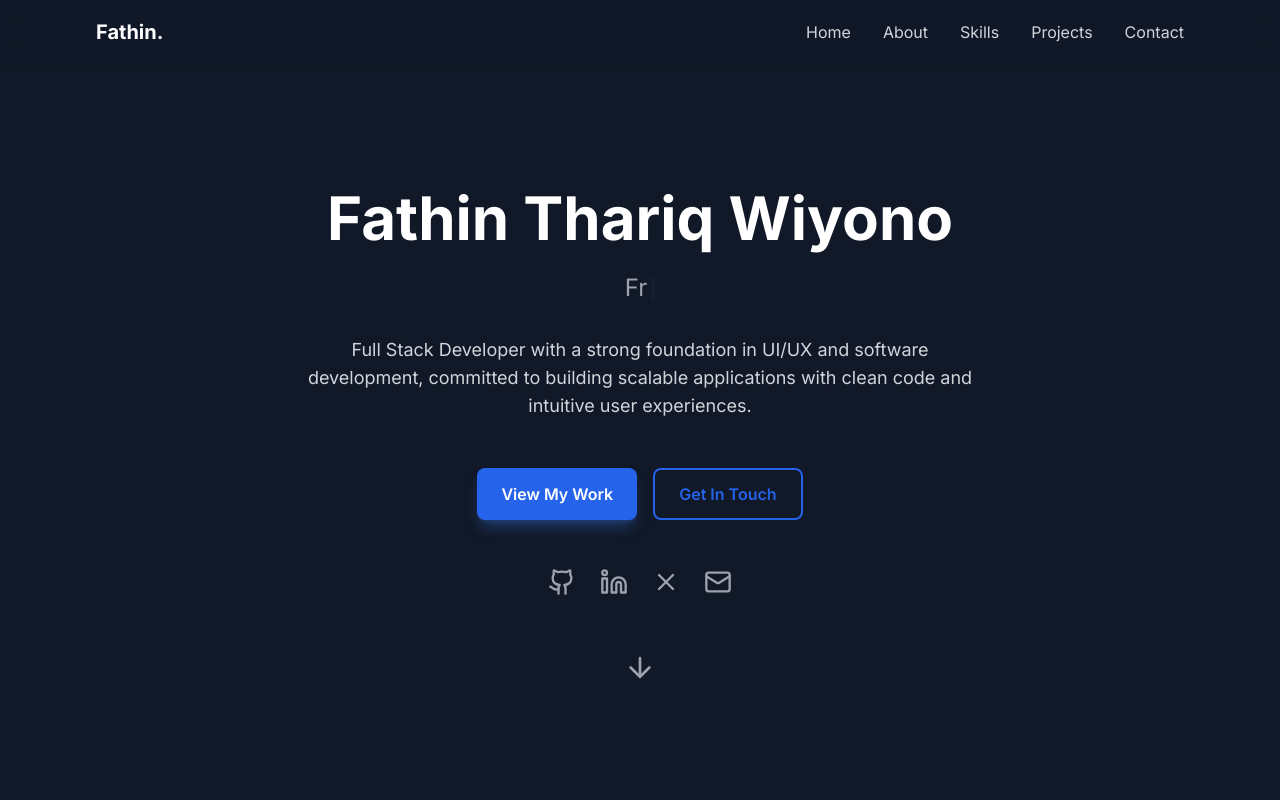
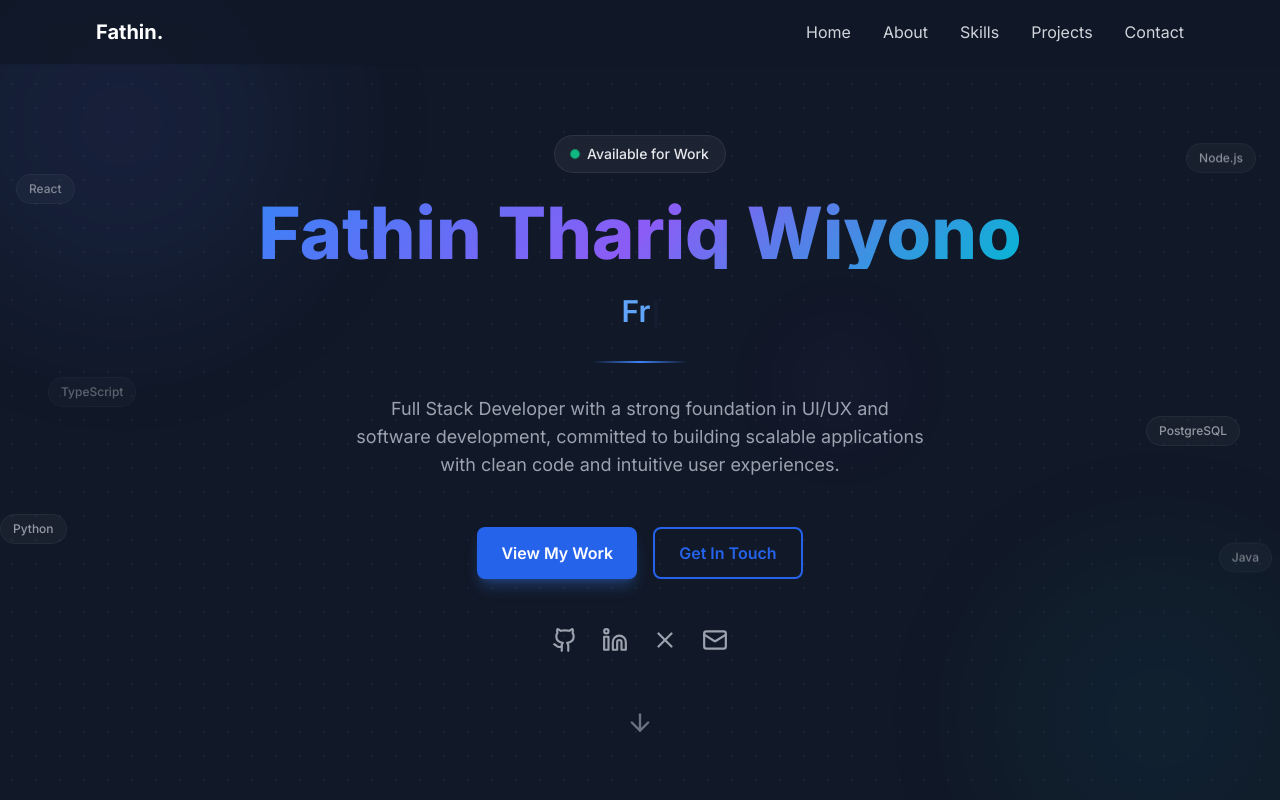
Before and after one commit to MustThor/projek-portofolio, a React (Vite) app: page / in a window 1280 px wide. Shown: the top 800 px of the page. Built offline with nearby package versions, Linux system fonts and the light colour scheme.

Commit message:
feat: add animated Hero section with typing effect and global CSS styles

```diff
--- a/src/components/sections/Hero.jsx
+++ b/src/components/sections/Hero.jsx
@@ -2,6 +2,15 @@
 import { motion } from 'framer-motion';
 import { ArrowDown, Github, Linkedin, Mail, X } from 'lucide-react';
 import Button from '../ui/Button';
+
+const techPills = [
+  { label: 'React', x: '-left-4 sm:left-4', y: 'top-[22%]', delay: 0 },
+  { label: 'Node.js', x: '-right-2 sm:right-6', y: 'top-[18%]', delay: 1.2 },
+  { label: 'Python', x: '-left-6 sm:left-0', y: 'bottom-[32%]', delay: 0.6 },
+  { label: 'Java', x: '-right-4 sm:right-2', y: 'bottom-[28%]', delay: 1.8 },
+  { label: 'TypeScript', x: '-left-2 sm:left-12', y: 'top-[48%]', delay: 2.4 },
+  { label: 'PostgreSQL', x: '-right-6 sm:right-10', y: 'top-[52%]', delay: 0.8 },
+];
 
 const Hero = () => {
   const [typedText, setTypedText] = useState('');
@@ -48,42 +57,153 @@
   return (
     <section
       id="home"
-      className="min-h-screen flex items-center justify-center px-4 sm:px-6 lg:px-8 pt-16"
+      className="min-h-screen flex items-center justify-center px-4 sm:px-6 lg:px-8 pt-16 relative overflow-hidden"
     >
-      <div className="max-w-4xl mx-auto text-center">
+      {/* === BACKGROUND LAYERS === */}
+
+      {/* Dot grid pattern */}
+      <div className="absolute inset-0 dot-grid" />
+
+      {/* Gradient Orb 1 — Blue/Purple */}
+      <motion.div
+        className="absolute -top-32 -left-32 w-[500px] h-[500px] rounded-full opacity-30 dark:opacity-20 blur-3xl pointer-events-none"
+        style={{
+          background: 'radial-gradient(circle, rgba(99,102,241,0.6) 0%, rgba(59,130,246,0.3) 50%, transparent 70%)',
+        }}
+        animate={{
+          x: [0, 40, -20, 0],
+          y: [0, -30, 20, 0],
+        }}
+        transition={{
+          duration: 12,
+          repeat: Infinity,
+          ease: 'easeInOut',
+        }}
+      />
+
+      {/* Gradient Orb 2 — Cyan/Teal */}
+      <motion.div
+        className="absolute -bottom-32 -right-32 w-[450px] h-[450px] rounded-full opacity-25 dark:opacity-15 blur-3xl pointer-events-none"
+        style={{
+          background: 'radial-gradient(circle, rgba(6,182,212,0.5) 0%, rgba(20,184,166,0.25) 50%, transparent 70%)',
+        }}
+        animate={{
+          x: [0, -35, 25, 0],
+          y: [0, 25, -35, 0],
+        }}
+        transition={{
+          duration: 15,
+          repeat: Infinity,
+          ease: 'easeInOut',
+        }}
+      />
+
+      {/* Small accent orb */}
+      <motion.div
+        className="absolute top-1/3 right-1/4 w-[200px] h-[200px] rounded-full opacity-20 dark:opacity-10 blur-2xl pointer-events-none"
+        style={{
+          background: 'radial-gradient(circle, rgba(168,85,247,0.5) 0%, transparent 70%)',
+        }}
+        animate={{
+          x: [0, 20, -20, 0],
+          y: [0, -20, 15, 0],
+          scale: [1, 1.1, 0.95, 1],
+        }}
+        transition={{
+          duration: 10,
+          repeat: Infinity,
+          ease: 'easeInOut',
+        }}
+      />
+
+      {/* === FLOATING TECH PILLS === */}
+      {techPills.map((pill) => (
+        <motion.div
+          key={pill.label}
+          className={`absolute ${pill.x} ${pill.y} hidden md:flex`}
+          initial={{ opacity: 0, scale: 0.5 }}
+          animate={{
+            opacity: [0.4, 0.7, 0.4],
+            y: [0, -12, 0],
+            scale: 1,
+          }}
+          transition={{
+            opacity: { duration: 4, repeat: Infinity, delay: pill.delay },
+            y: { duration: 3 + pill.delay * 0.3, repeat: Infinity, ease: 'easeInOut' },
+            scale: { duration: 0.6, delay: 0.8 + pill.delay * 0.15 },
+          }}
+        >
+          <span className="glass px-3 py-1.5 rounded-full text-xs font-medium text-gray-600 dark:text-gray-300 select-none">
+            {pill.label}
+          </span>
+        </motion.div>
+      ))}
+
+      {/* === MAIN CONTENT === */}
+      <div className="max-w-4xl mx-auto text-center relative z-10">
+
+        {/* Status Badge */}
+        <motion.div
+          initial={{ opacity: 0, y: -10 }}
+          animate={{ opacity: 1, y: 0 }}
+          transition={{ duration: 0.5, delay: 0.1 }}
+          className="flex justify-center mb-6"
+        >
+          <span className="glass inline-flex items-center gap-2 px-4 py-2 rounded-full text-sm font-medium text-gray-700 dark:text-gray-200">
+            <motion.span
+              animate={{ scale: [1, 1.3, 1] }}
+              transition={{ duration: 2, repeat: Infinity }}
+              className="inline-block w-2 h-2 rounded-full bg-emerald-500"
+            />
+            Available for Work
+          </span>
+        </motion.div>
+
+        {/* Name — Gradient Text */}
         <motion.h1
           initial={{ opacity: 0, y: 20 }}
           animate={{ opacity: 1, y: 0 }}
           transition={{ duration: 0.6, delay: 0.2 }}
-          className="text-4xl sm:text-5xl md:text-6xl font-bold text-gray-900 dark:text-white mb-6"
+          className="text-4xl sm:text-5xl md:text-7xl font-extrabold mb-6 gradient-text leading-tight"
         >
           Fathin Thariq Wiyono
         </motion.h1>
 
+        {/* Typing Effect */}
         <motion.p
           initial={{ opacity: 0, y: 20 }}
           animate={{ opacity: 1, y: 0 }}
           transition={{ duration: 0.6, delay: 0.3 }}
-          className="text-xl sm:text-2xl text-gray-600 dark:text-gray-400 mb-8"
+          className="text-xl sm:text-2xl md:text-3xl font-semibold text-primary-600 dark:text-primary-400 mb-8"
         >
           {typedText}
           <motion.span
             animate={{ opacity: [1, 0, 1] }}
             transition={{ duration: 1, repeat: Infinity }}
-            className="inline-block w-1 h-6 ml-1 bg-primary-600 dark:bg-primary-400 align-middle"
+            className="inline-block w-1 h-7 ml-1 bg-primary-600 dark:bg-primary-400 align-middle rounded-full"
           />
         </motion.p>
 
+        {/* Decorative Line */}
+        <motion.div
+          initial={{ scaleX: 0 }}
+          animate={{ scaleX: 1 }}
+          transition={{ duration: 0.8, delay: 0.35 }}
+          className="w-24 h-0.5 mx-auto mb-8 bg-gradient-to-r from-transparent via-primary-500 to-transparent"
+        />
+
+        {/* Description */}
         <motion.p
           initial={{ opacity: 0, y: 20 }}
           animate={{ opacity: 1, y: 0 }}
           transition={{ duration: 0.6, delay: 0.4 }}
-          className="text-lg text-gray-700 dark:text-gray-300 mb-12 max-w-2xl mx-auto"
+          className="text-base sm:text-lg text-gray-600 dark:text-gray-400 mb-12 max-w-xl mx-auto leading-relaxed"
         >
           Full Stack Developer with a strong foundation in UI/UX and software development,
           committed to building scalable applications with clean code and intuitive user experiences.
         </motion.p>
 
+        {/* CTA Buttons */}
         <motion.div
           initial={{ opacity: 0, y: 20 }}
           animate={{ opacity: 1, y: 0 }}
@@ -96,48 +216,33 @@
           </Button>
         </motion.div>
 
+        {/* Social Icons */}
         <motion.div
           initial={{ opacity: 0 }}
           animate={{ opacity: 1 }}
           transition={{ duration: 0.6, delay: 0.6 }}
           className="flex justify-center gap-6 mb-12"
         >
-          <a
-            href="https://github.com/MustThor"
-            target="_blank"
-            rel="noopener noreferrer"
-            className="text-gray-600 dark:text-gray-400 hover:text-primary-600 dark:hover:text-primary-400 transition-colors"
-            aria-label="GitHub"
-          >
-            <Github size={28} />
-          </a>
-          <a
-            href="https://www.linkedin.com/in/fathin-thariq-wiyono-236433217/"
-            target="_blank"
-            rel="noopener noreferrer"
-            className="text-gray-600 dark:text-gray-400 hover:text-primary-600 dark:hover:text-primary-400 transition-colors"
-            aria-label="LinkedIn"
-          >
-            <Linkedin size={28} />
-          </a>
-          <a
-            href="https://x.com/jmbngan_"
-            target="_blank"
-            rel="noopener noreferrer"
-            className="text-gray-600 dark:text-gray-400 hover:text-primary-600 dark:hover:text-primary-400 transition-colors"
-            aria-label="X"
-          >
-            <X size={28} />
-          </a>
-          <a
-            href="mailto:fathin.thariq09@gmail.com"
-            className="text-gray-600 dark:text-gray-400 hover:text-primary-600 dark:hover:text-primary-400 transition-colors"
-            aria-label="Email"
-          >
-            <Mail size={28} />
-          </a>
+          {[
+            { Icon: Github, href: 'https://github.com/MustThor', label: 'GitHub' },
+            { Icon: Linkedin, href: 'https://www.linkedin.com/in/fathin-thariq-wiyono-236433217/', label: 'LinkedIn' },
+            { Icon: X, href: 'https://x.com/jmbngan_', label: 'X' },
+            { Icon: Mail, href: 'mailto:fathin.thariq09@gmail.com', label: 'Email' },
+          ].map(({ Icon, href, label }) => (
+            <a
+              key={label}
+              href={href}
+              target={label !== 'Email' ? '_blank' : undefined}
+              rel={label !== 'Email' ? 'noopener noreferrer' : undefined}
+              className="social-glow text-gray-500 dark:text-gray-400 hover:text-primary-600 dark:hover:text-primary-400 transition-all duration-300"
+              aria-label={label}
+            >
+              <Icon size={26} />
+            </a>
+          ))}
         </motion.div>
 
+        {/* Scroll Arrow */}
         <motion.div
           initial={{ opacity: 0 }}
           animate={{ opacity: 1 }}
@@ -146,14 +251,14 @@
         >
           <button
             onClick={() => scrollToSection('#about')}
-            className="text-gray-600 dark:text-gray-400 hover:text-primary-600 dark:hover:text-primary-400 transition-colors"
+            className="text-gray-400 dark:text-gray-500 hover:text-primary-600 dark:hover:text-primary-400 transition-colors"
             aria-label="Scroll down"
           >
             <motion.div
               animate={{ y: [0, 10, 0] }}
               transition={{ duration: 1.5, repeat: Infinity }}
             >
-              <ArrowDown size={32} />
+              <ArrowDown size={28} />
             </motion.div>
           </button>
         </motion.div>
--- a/src/styles/globals.css
+++ b/src/styles/globals.css
@@ -49,3 +49,39 @@
     transform: rotate(360deg);
   }
 }
+
+/* Gradient text */
+.gradient-text {
+  background: linear-gradient(135deg, #3b82f6 0%, #8b5cf6 50%, #06b6d4 100%);
+  -webkit-background-clip: text;
+  -webkit-text-fill-color: transparent;
+  background-clip: text;
+}
+
+/* Dot grid pattern */
+.dot-grid {
+  background-image: radial-gradient(circle, rgba(148, 163, 184, 0.15) 1px, transparent 1px);
+  background-size: 24px 24px;
+}
+
+.dark .dot-grid {
+  background-image: radial-gradient(circle, rgba(148, 163, 184, 0.08) 1px, transparent 1px);
+}
+
+/* Glassmorphism */
+.glass {
+  background: rgba(255, 255, 255, 0.1);
+  backdrop-filter: blur(12px);
+  -webkit-backdrop-filter: blur(12px);
+  border: 1px solid rgba(255, 255, 255, 0.15);
+}
+
+.dark .glass {
+  background: rgba(255, 255, 255, 0.05);
+  border: 1px solid rgba(255, 255, 255, 0.08);
+}
+
+/* Social icon glow */
+.social-glow:hover {
+  filter: drop-shadow(0 0 8px rgba(59, 130, 246, 0.5));
+}
```
